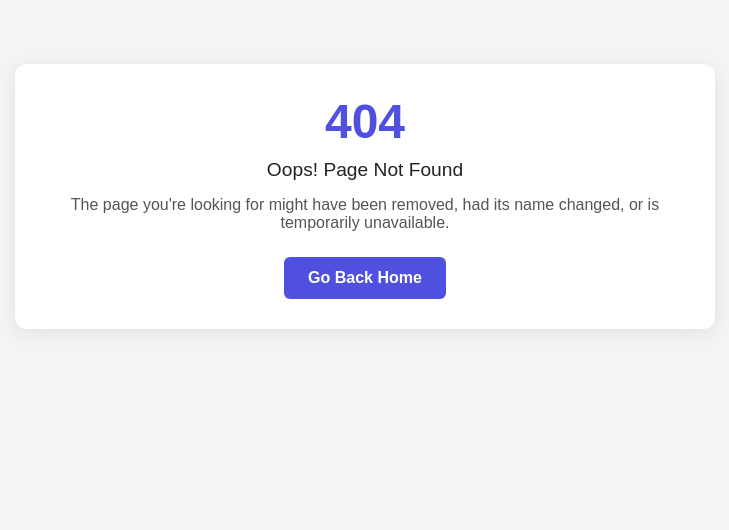
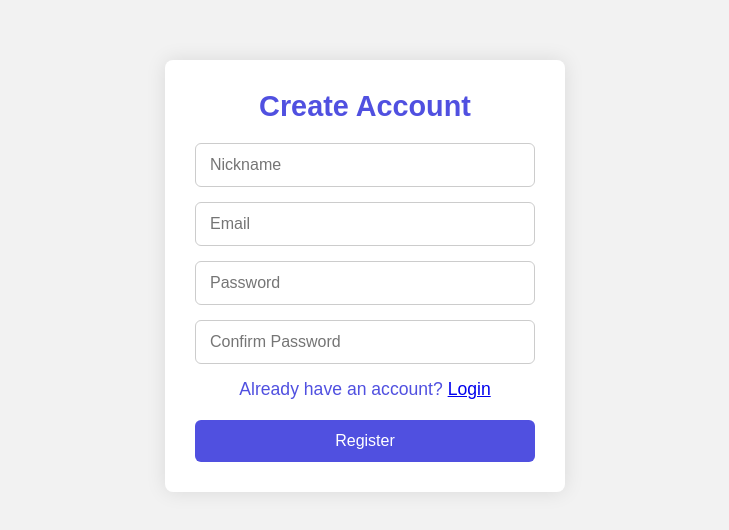
Before and after one commit to Bogomil-Simitchiev/Chat-app, a React (Vite) app in the folder frontend/: page /register in a window 1280 px wide. Before the commit this address had no page. Shown: the part 124-654 px from the top of the page, without its empty margins (275-1004 px from the left). Built offline with nearby package versions, Linux system fonts and the light colour scheme.

Commit message:
setup Login and Register components

```diff
--- a/frontend/src/components/Login/Login.css
+++ b/frontend/src/components/Login/Login.css
@@ -0,0 +1,68 @@
+.login-container {
+  display: flex;
+  justify-content: center;
+  align-items: center;
+  min-height: 100vh;
+  background-color: #f2f2f2;
+  padding: 20px;
+}
+
+.login-form {
+  background: white;
+  padding: 30px;
+  border-radius: 8px;
+  max-width: 400px;
+  width: 100%;
+  box-shadow: 0 0 20px rgba(0, 0, 0, 0.1);
+}
+
+.login-title {
+  text-align: center;
+  margin-bottom: 20px;
+  color: #5050e0;
+  font-size: 1.8rem;
+}
+
+.login-form input {
+  width: 100%;
+  padding: 12px 14px;
+  margin-bottom: 15px;
+  border: 1px solid #ccc;
+  border-radius: 6px;
+  font-size: 1rem;
+}
+
+.login-form button {
+  width: 100%;
+  padding: 12px;
+  background-color: #5050e0;
+  color: white;
+  border: none;
+  border-radius: 6px;
+  font-size: 1rem;
+  cursor: pointer;
+  transition: background-color 0.3s ease;
+}
+
+.login-form button:hover {
+  background-color: #3737b6;
+}
+
+.register-link {
+    display: block;
+    text-align: center;
+    color: #5050e0;
+    margin-bottom: 20px;
+    text-decoration: none;
+    font-size: 1.1rem;
+}
+
+@media (max-width: 480px) {
+  .login-form {
+    padding: 20px;
+  }
+
+  .login-title {
+    font-size: 1.5rem;
+  }
+}
--- a/frontend/src/components/Login/Login.jsx
+++ b/frontend/src/components/Login/Login.jsx
@@ -0,0 +1,49 @@
+import { useState } from "react";
+import "./Login.css";
+import { Link } from "react-router-dom";
+
+const Login = () => {
+  const [form, setForm] = useState({
+    email: "",
+    password: "",
+  });
+
+  const handleChange = (e) => {
+    setForm({ ...form, [e.target.name]: e.target.value });
+  };
+
+  const handleSubmit = (e) => {
+    e.preventDefault();
+
+    console.log("Login user:", form);
+  };
+
+  return (
+    <div className="login-container">
+      <form className="login-form" onSubmit={handleSubmit}>
+        <h2 className="login-title">Login</h2>
+
+        <input
+          type="email"
+          name="email"
+          placeholder="Email"
+          value={form.email}
+          onChange={handleChange}
+          required
+        />
+        <input
+          type="password"
+          name="password"
+          placeholder="Password"
+          value={form.password}
+          onChange={handleChange}
+          required
+        />
+        <p className="register-link">Don't have an account? <Link to={'/register'}>Create one</Link></p>
+        <button type="submit">Login</button>
+      </form>
+    </div>
+  );
+};
+
+export default Login;
--- a/frontend/src/components/Register/Register.css
+++ b/frontend/src/components/Register/Register.css
@@ -0,0 +1,68 @@
+.register-container {
+  display: flex;
+  justify-content: center;
+  align-items: center;
+  min-height: 100vh;
+  background-color: #f2f2f2;
+  padding: 20px;
+}
+
+.register-form {
+  background: white;
+  padding: 30px;
+  border-radius: 8px;
+  max-width: 400px;
+  width: 100%;
+  box-shadow: 0 0 20px rgba(0, 0, 0, 0.1);
+}
+
+.register-title {
+  text-align: center;
+  margin-bottom: 20px;
+  color: #5050e0;
+  font-size: 1.8rem;
+}
+
+.register-form input {
+  width: 100%;
+  padding: 12px 14px;
+  margin-bottom: 15px;
+  border: 1px solid #ccc;
+  border-radius: 6px;
+  font-size: 1rem;
+}
+
+.register-form button {
+  width: 100%;
+  padding: 12px;
+  background-color: #5050e0;
+  color: white;
+  border: none;
+  border-radius: 6px;
+  font-size: 1rem;
+  cursor: pointer;
+  transition: background-color 0.3s ease;
+}
+
+.register-form button:hover {
+  background-color: #3737b6;
+}
+
+.login-link {
+    display: block;
+    text-align: center;
+    color: #5050e0;
+    margin-bottom: 20px;
+    text-decoration: none;
+    font-size: 1.1rem;
+}
+
+@media (max-width: 480px) {
+  .register-form {
+    padding: 20px;
+  }
+
+  .register-title {
+    font-size: 1.5rem;
+  }
+}
--- a/frontend/src/components/Register/Register.jsx
+++ b/frontend/src/components/Register/Register.jsx
@@ -0,0 +1,71 @@
+import { useState } from "react";
+import "./Register.css";
+import { Link } from "react-router-dom";
+
+const Register = () => {
+  const [form, setForm] = useState({
+    nickname: "",
+    email: "",
+    password: "",
+    confirmPassword: "",
+  });
+
+  const handleChange = (e) => {
+    setForm({ ...form, [e.target.name]: e.target.value });
+  };
+
+  const handleSubmit = (e) => {
+    e.preventDefault();
+    if (form.password !== form.confirmPassword) {
+      alert("Passwords do not match.");
+      return;
+    }
+
+    console.log("Registering user:", form);
+  };
+
+  return (
+    <div className="register-container">
+      <form className="register-form" onSubmit={handleSubmit}>
+        <h2 className="register-title">Create Account</h2>
+
+        <input
+          type="text"
+          name="nickname"
+          placeholder="Nickname"
+          value={form.nickname}
+          onChange={handleChange}
+          required
+        />
+        <input
+          type="email"
+          name="email"
+          placeholder="Email"
+          value={form.email}
+          onChange={handleChange}
+          required
+        />
+        <input
+          type="password"
+          name="password"
+          placeholder="Password"
+          value={form.password}
+          onChange={handleChange}
+          required
+        />
+        <input
+          type="password"
+          name="confirmPassword"
+          placeholder="Confirm Password"
+          value={form.confirmPassword}
+          onChange={handleChange}
+          required
+        />
+        <p className="register-link">Already have an account? <Link to="/login">Login</Link></p>
+        <button type="submit">Register</button>
+      </form>
+    </div>
+  );
+};
+
+export default Register;
--- a/frontend/src/routes/index.jsx
+++ b/frontend/src/routes/index.jsx
@@ -1,9 +1,13 @@
 import { Routes, Route } from "react-router-dom";
 import NotFound from "../components/NotFound/NotFound.jsx";
+import Register from "../components/Register/Register.jsx";
+import Login from "../components/Login/Login.jsx";
 
 const AppRoutes = () => (
     <Routes>
-        { /* Define Login and Register routes here */ }
+
+      <Route path="/register" element={<Register />} />
+      <Route path="/login" element={<Login />} />
       <Route path="*" element={<NotFound />} />
     </Routes>
 );
```
